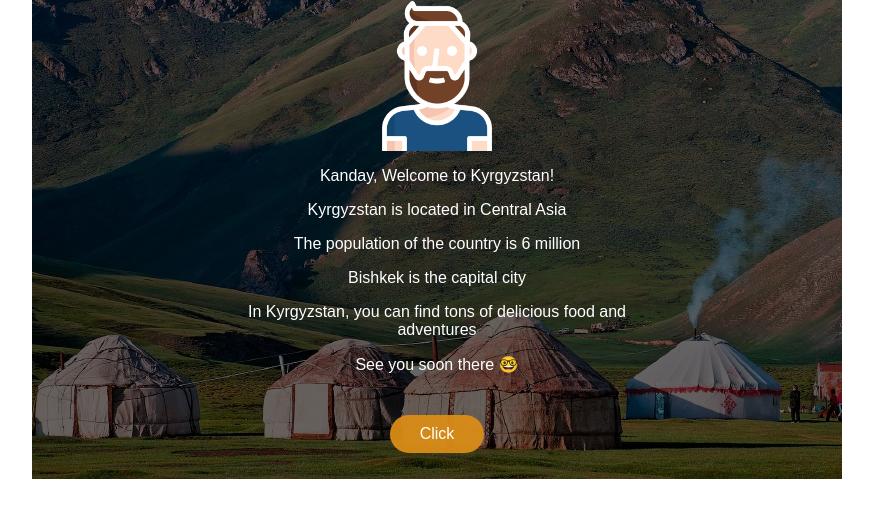
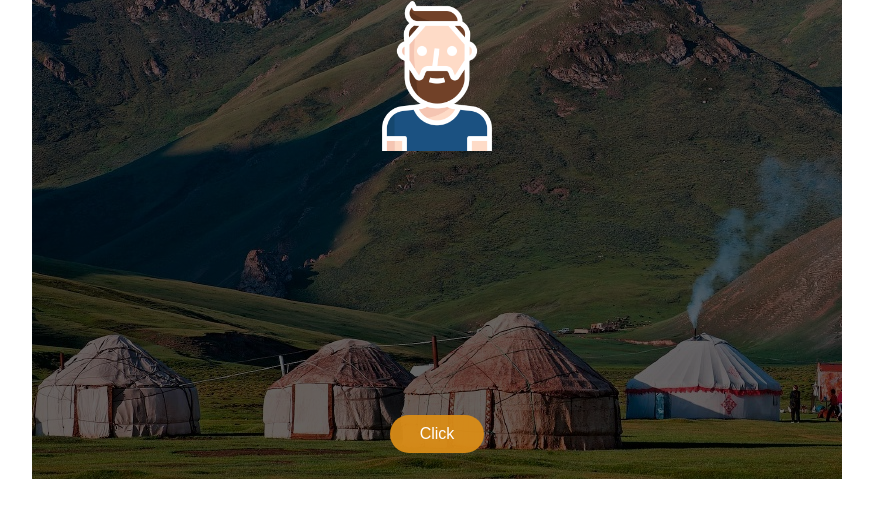
Before and after one commit to beksultanz/vschool-assessment, a plain HTML site: page index.html in a window 1280 px wide. Both pictures are taken after a click on the button "Click". Shown: the part 129-646 px from the top of the page, without its empty margins (203-1076 px from the left). Drawn offline with Linux system fonts and the light colour scheme.

Commit message:
Finalize assessment

```diff
--- a/app.js
+++ b/app.js
@@ -7,39 +7,23 @@ let array = [
 	"soon"
 ];
 
-// It selects button and attaches a event('click). If somebody clicks the button, displayMyInfo function execute.
 document.querySelector(".button").addEventListener("click", displayMyInfo);
 
-// This function iterates the array, assigns (ele) variable to each element of array. And checks, if condition true, it inserts element of array into sentense(`` is template literals in es6) and passes that sentence into insertHtml function.
 function displayMyInfo() {
-	for (let i = 0; i < array.length; i++) {
+	for (let i = 0; i < array.length; i = i + 1) {
 		const ele = array[i];
 		if (ele === "Kyrgyzstan") {
-			insertHtml(`Kanday, Welcome to ${ele}!`);
+			console.log(`Kanday, Welcome to ${ele}!`);
 		} else if (ele === "Central Asia") {
-			insertHtml(`Kyrgyzstan is located in ${ele}`);
+			console.log(`Kyrgyzstan is located in ${ele}`);
 		} else if (ele === 6) {
-			insertHtml(`The population of the country is ${ele} million`);
+			console.log(`The population of the country is ${ele} million`);
 		} else if (ele === "capital") {
-			insertHtml(`Bishkek is the ${ele} city`);
+			console.log(`Bishkek is the ${ele} city`);
 		} else if (ele === "food and adventures") {
-			insertHtml(`In Kyrgyzstan, you can find tons of delicious ${ele}`);
+			console.log(`In Kyrgyzstan, you can find tons of delicious ${ele}`);
 		} else {
-			insertHtml(`See you ${ele} there 🤓`);
+			console.log(`See you ${ele} there 🤓`);
 		}
 	}
 }
-
-// this function selects .intro-box__p div in index.html document and assigns it to introBoxP variable
-// it creates p tag and assigns it to pTag variable
-// it inserts text argument into p.
-// then it gives class name to p. class name is about-me
-// if you check style.css, you will find about-me class and its styles
-// finally, it inserts p into .intro-box__p div in index.html
-function insertHtml(text) {
-	const introBoxP = document.querySelector(".intro-box__p");
-	const pTag = document.createElement("p");
-	pTag.textContent = text;
-	pTag.setAttribute("class", "about-me");
-	introBoxP.appendChild(pTag);
-}
--- a/index.html
+++ b/index.html
@@ -1,4 +1,6 @@
+<!DOCTYPE html>
 <html lang="en">
+
 <head>
 	<meta charset="UTF-8" />
 	<meta name="viewport" content="width=device-width, initial-scale=1.0" />
@@ -6,6 +8,7 @@
 	<link rel="stylesheet" href="./style.css" />
 	<title>Assessment</title>
 </head>
+
 <body>
 	<div class="container">
 		<div class="intro-box">
@@ -13,7 +16,6 @@
 				Click below if you want to know about this place
 			</h1>
 			<img src="man.png" alt="genius guy" class="genius" />
-				<div class="intro-box__p"></div>
 		</div>
 
 		<div class="button-box">
@@ -24,4 +26,5 @@
 	</div>
 	<script src="./app.js"></script>
 </body>
+
 </html>
--- a/style.css
+++ b/style.css
@@ -1,5 +1,3 @@
-/* This is main container that has max-width 1000px and height 590px; Setting margin: 0 auto makes this container centered in the browser */
-
 .container {
 	max-width: 800px;
 	min-height: 590px;
@@ -9,7 +7,6 @@
 		url("background.jpg");
 }
 
-/* */
 .intro-box,
 .button-box {
 	width: 400px;
@@ -47,11 +44,3 @@
 	height: auto;
 	margin: 0 auto;
 }
-
-/* JavaScript created class */
-
-.about-me {
-	color: #fff;
-	text-align: center;
-	font-family: Arial, Helvetica, sans-serif;
-}
```
Lines whose indentation alone changed are shown as unchanged.
